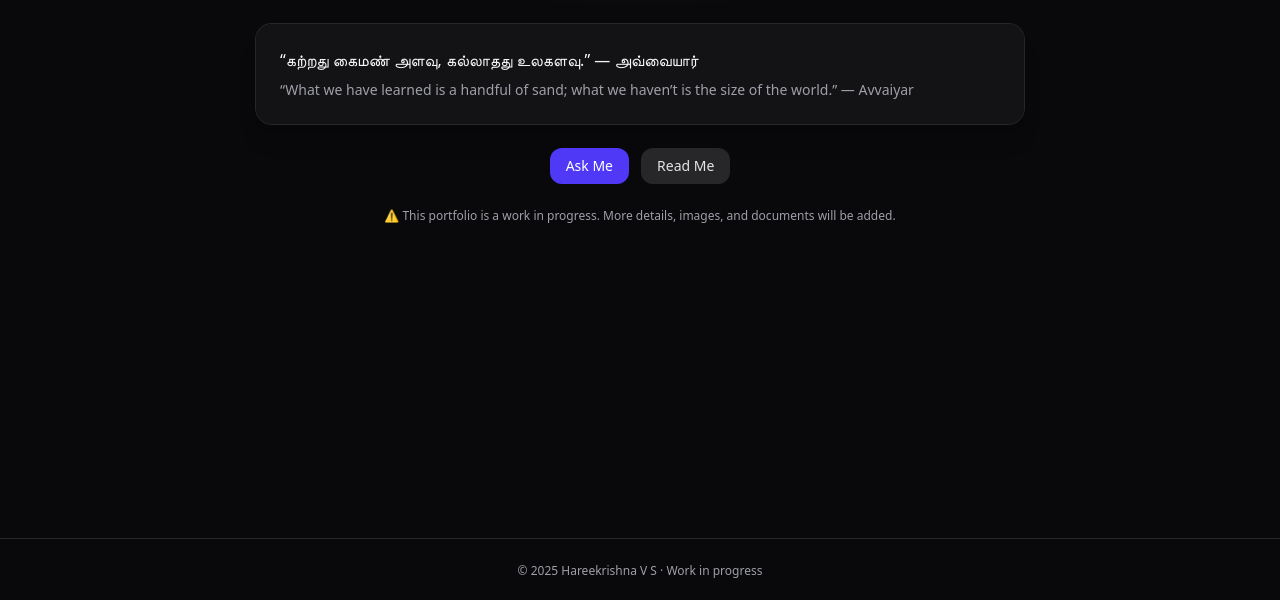
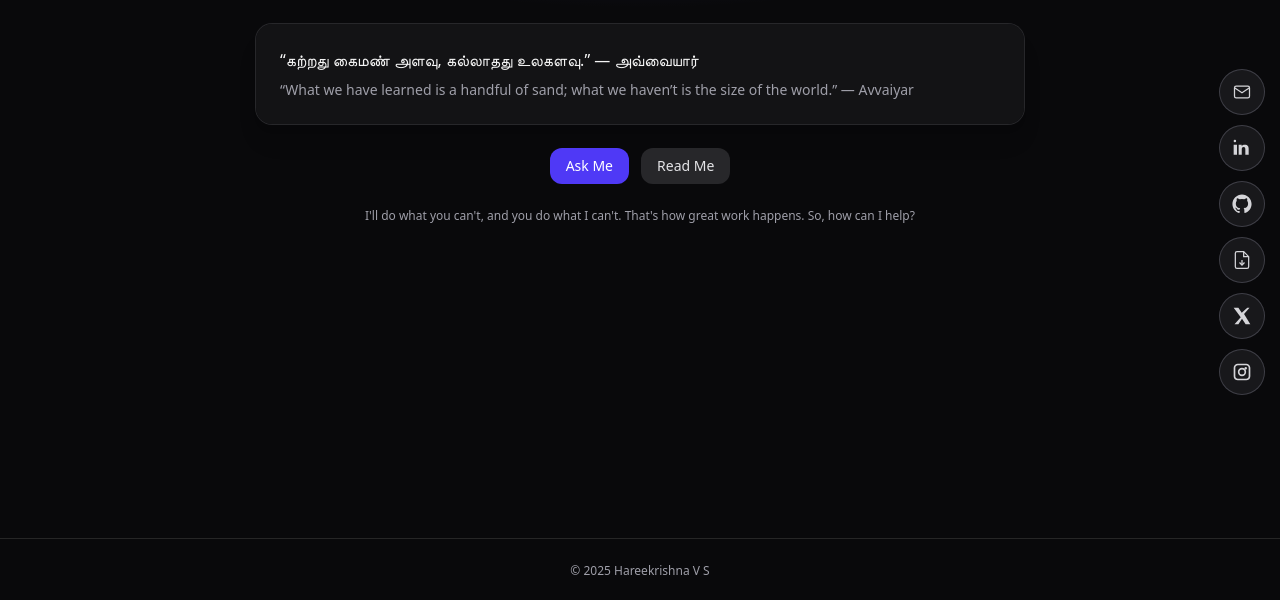
Before and after one commit to hareekrishnavs/portfolio, a React (Vite) app: page / in a window 1280 px wide. Shown: the part 197-797 px from the top of the page. Built offline with nearby package versions, Linux system fonts and the light colour scheme; no server answers.

Commit message:
refactor

```diff
--- a/src/App.jsx
+++ b/src/App.jsx
@@ -3,6 +3,7 @@ import Navbar from "./components/Navbar";
 import Home from "./pages/Home";
 import Profile from "./pages/Profile";
 import Chat from "./pages/Chat";
+import FloatingSidebar from "./components/FloatingSidebar";
 
 export default function App() {
   const [tab, setTab] = useState("home");
@@ -10,13 +11,14 @@ export default function App() {
   return (
     <div className="min-h-screen flex flex-col">
       <Navbar tab={tab} setTab={setTab} />
+      <FloatingSidebar />
       <main className="flex-1">
         {tab === "home" && <Home goAsk={() => setTab("chat")} goRead={() => setTab("profile")} />}
         {tab === "profile" && <Profile />}
         {tab === "chat" && <Chat />}
       </main>
       <footer className="border-t border-neutral-800 py-6 text-center text-xs muted">
-        © {new Date().getFullYear()} Hareekrishna V S · Work in progress
+        © {new Date().getFullYear()} Hareekrishna V S
       </footer>
     </div>
   );
--- a/src/pages/Chat.jsx
+++ b/src/pages/Chat.jsx
@@ -2,7 +2,7 @@ import { useState } from "react";
 import { chat } from "../lib/api";
 
 const samples = [
-  "Where did Hareekrishna study his bachelors?",
+  "Where did Haree study his bachelors?",
   "List projects that use YOLO.",
   "How many years of experience do you have?",
 ];
@@ -37,7 +37,7 @@ export default function Chat() {
 
   return (
     <div className="container py-8 space-y-4">
-      <h1 className="title-2">Ask your question about Hareekrishna</h1>
+      <h1 className="title-2">Ask your question about Haree</h1>
 
       <div className="rounded-2xl border border-yellow-600/30 bg-yellow-900/10 p-3 text-sm text-yellow-200">
         ⚠️ Heads up: The backend runs on Hugging Face Spaces. If it was sleeping, the first request may be a cold start and take a bit longer.
--- a/src/pages/Home.jsx
+++ b/src/pages/Home.jsx
@@ -28,7 +28,7 @@ export default function Home({ goAsk, goRead }) {
           </div>
 
           <p className="text-xs muted">
-            ⚠️ This portfolio is a work in progress. More details, images, and documents will be added.
+             I'll do what you can't, and you do what I can't. That's how great work happens. So, how can I help?
           </p>
         </div>
       </section>
```
